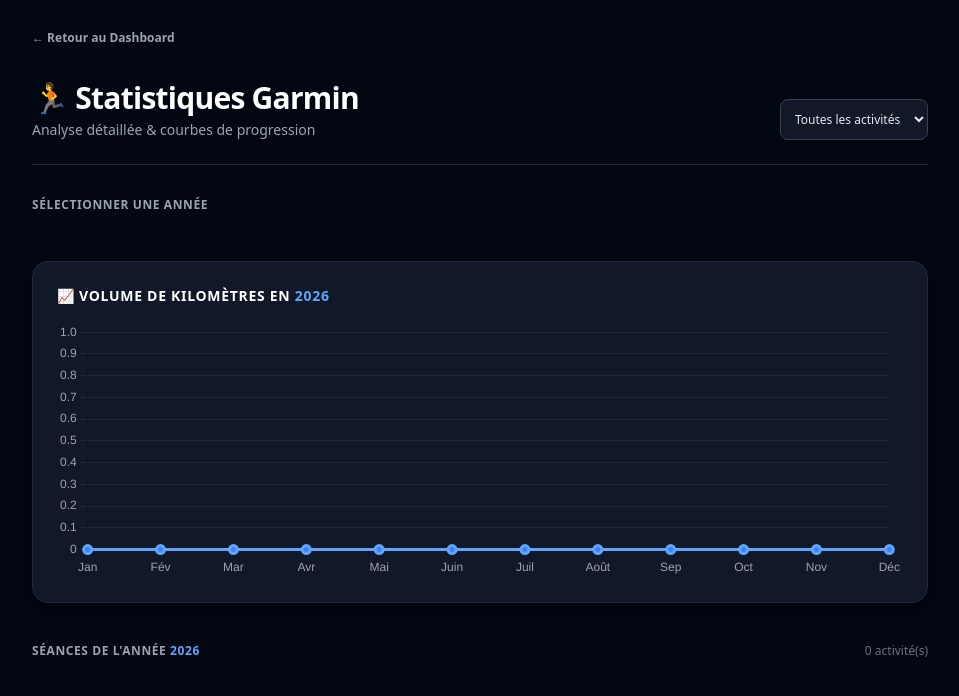
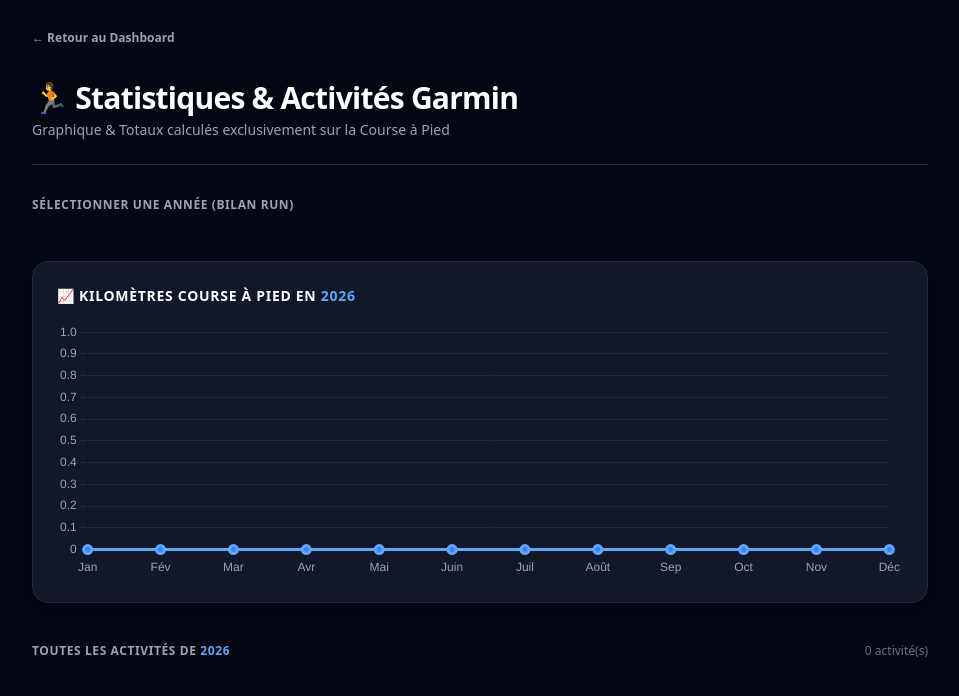
Before and after one commit to PendrePilm/DashBoard, a FastAPI app: page /running in a window 1280 px wide. Shown: the top 696 px of the page, without its empty margins (160-1119 px from the left). Run offline with FastAPI, Linux system fonts and the light colour scheme; some libraries are stand-ins or nearby versions.

Commit message:
Affichage de tous les sports dans la liste avec logos distincts

```diff
--- a/main.py
+++ b/main.py
@@ -26,15 +26,12 @@ def get_garmin_data(limit=150):
             "count": 0,
             "km": 0.0,
             "hours": 0.0,
-            "monthly_km": [0.0] * 12,
-            "types": defaultdict(int)
+            "monthly_km": [0.0] * 12
         })
 
         for act in raw_activities:
-            dist_m = act.get("distance", 0)
-            duration_sec = act.get("duration", 0)
-            date_str = act.get("startTimeLocal", "")[:10]  # "YYYY-MM-DD"
-
+            raw_type = act.get("activityType", {}).get("typeKey", "").lower()
+            date_str = act.get("startTimeLocal", "")[:10]
             if not date_str:
                 continue
 
@@ -42,16 +39,34 @@ def get_garmin_data(limit=150):
             year = str(dt.year)
             month_idx = dt.month - 1
 
+            dist_m = act.get("distance", 0)
+            duration_sec = act.get("duration", 0)
             dist_km = round(dist_m / 1000, 2)
             duration_min = round(duration_sec / 60)
-            act_type = act.get("activityType", {}).get("typeKey", "running").capitalize()
 
-            # Statistiques par année
-            yearly_stats[year]["count"] += 1
-            yearly_stats[year]["km"] += dist_km
-            yearly_stats[year]["hours"] += duration_sec / 3600
-            yearly_stats[year]["monthly_km"][month_idx] += dist_km
-            yearly_stats[year]["types"][act_type] += 1
+            # Identification du type pour l'icône/affichage
+            if "running" in raw_type or "run" in raw_type:
+                act_type = "Running"
+                is_run = True
+            elif "cycling" in raw_type or "bike" in raw_type:
+                act_type = "Cycling"
+                is_run = False
+            elif "swimming" in raw_type or "swim" in raw_type:
+                act_type = "Swimming"
+                is_run = False
+            elif "walking" in raw_type or "hiking" in raw_type:
+                act_type = "Walking"
+                is_run = False
+            else:
+                act_type = raw_type.capitalize()
+                is_run = False
+
+            # Cumul des stats annuelles UNIQUEMENT si c'est du Running
+            if is_run:
+                yearly_stats[year]["count"] += 1
+                yearly_stats[year]["km"] += dist_km
+                yearly_stats[year]["hours"] += duration_sec / 3600
+                yearly_stats[year]["monthly_km"][month_idx] += dist_km
 
             # Calcul de l'allure (min/km)
             pace_str = ""
@@ -61,9 +76,11 @@ def get_garmin_data(limit=150):
                 pace_sec = int((pace - pace_min) * 60)
                 pace_str = f"{pace_min}:{pace_sec:02d} /km"
 
+            # ON AJOUTE TOUTES LES ACTIVITÉS DANS LA LISTE
             activities.append({
                 "name": act.get("activityName", "Activité"),
                 "type": act_type,
+                "is_run": is_run,
                 "distance": dist_km,
                 "duration": duration_min,
                 "pace": pace_str,
@@ -72,7 +89,6 @@ def get_garmin_data(limit=150):
                 "year": year
             })
 
-        # Dictionnaire obligatoire pour Jinja2 (.items())
         formatted_yearly = {}
         for yr in sorted(yearly_stats.keys(), reverse=True):
             formatted_yearly[yr] = {
@@ -80,22 +96,17 @@ def get_garmin_data(limit=150):
                 "count": yearly_stats[yr]["count"],
                 "total_km": round(yearly_stats[yr]["km"], 1),
                 "total_hours": round(yearly_stats[yr]["hours"], 1),
-                "monthly_km": [round(x, 1) for x in yearly_stats[yr]["monthly_km"]],
-                "types": dict(yearly_stats[yr]["types"])
+                "monthly_km": [round(x, 1) for x in yearly_stats[yr]["monthly_km"]]
             }
 
         return formatted_yearly, activities
     except Exception as e:
         print(f"Erreur Garmin : {e}")
-        # Dictionnaire vide {} pour éviter l'erreur Jinja2
         return {}, []
 
 @app.get("/", response_class=HTMLResponse)
 def home(request: Request):
-    return templates.TemplateResponse(
-        request=request,
-        name="index.html"
-    )
+    return templates.TemplateResponse(request=request, name="index.html")
 
 @app.get("/running", response_class=HTMLResponse)
 def running_page(request: Request):
--- a/templates/running.html
+++ b/templates/running.html
@@ -5,13 +5,12 @@
     <meta name="viewport" content="width=device-width, initial-scale=1.0">
     <title>Statistiques Garmin</title>
     <script src="https://cdn.tailwindcss.com"></script>
-    <!-- Graphiques avec Chart.js -->
     <script src="https://cdn.jsdelivr.net/npm/chart.js"></script>
 </head>
 <body class="bg-gray-950 text-gray-100 min-h-screen p-6 font-sans">
     <div class="max-w-4xl mx-auto space-y-8">
 
-        <!-- Navigation Retour -->
+        <!-- Retour -->
         <div>
             <a href="/" class="inline-flex items-center text-xs font-semibold text-gray-400 hover:text-white transition-colors">
                 &larr; Retour au Dashboard
@@ -19,25 +18,14 @@
         </div>
 
         <!-- En-tête -->
-        <header class="pb-6 border-b border-gray-800 flex justify-between items-end">
-            <div>
-                <h1 class="text-3xl font-extrabold text-white tracking-tight">🏃 Statistiques Garmin</h1>
-                <p class="text-sm text-gray-400 mt-1">Analyse détaillée & courbes de progression</p>
-            </div>
-            <!-- Filtre Type d'activité -->
-            <div>
-                <select id="typeFilter" onchange="filterActivities()" class="bg-gray-900 border border-gray-700 text-xs text-gray-200 rounded-lg p-2.5 focus:ring-blue-500 focus:border-blue-500">
-                    <option value="ALL">Toutes les activités</option>
-                    <option value="Running">Course à pied</option>
-                    <option value="Cycling">Vélo</option>
-                    <option value="Walking">Marche</option>
-                </select>
-            </div>
+        <header class="pb-6 border-b border-gray-800">
+            <h1 class="text-3xl font-extrabold text-white tracking-tight">🏃 Statistiques & Activités Garmin</h1>
+            <p class="text-sm text-gray-400 mt-1">Graphique & Totaux calculés exclusivement sur la Course à Pied</p>
         </header>
 
-        <!-- Section Années (Sélectionnable) -->
+        <!-- Cartes Annuelles (Stats Course Uniquement) -->
         <section>
-            <h2 class="text-xs font-semibold text-gray-400 uppercase tracking-wider mb-4">Sélectionner une Année</h2>
+            <h2 class="text-xs font-semibold text-gray-400 uppercase tracking-wider mb-4">Sélectionner une Année (Bilan Run)</h2>
             <div class="grid grid-cols-1 sm:grid-cols-2 lg:grid-cols-3 gap-4" id="yearCards">
                 {% for year, stat in yearly_stats.items() %}
                 <div onclick="selectYear('{{ year }}')" id="card-{{ year }}"
@@ -45,16 +33,16 @@
                     <div class="flex justify-between items-center mb-3">
                         <span class="text-2xl font-black text-white tracking-wide">{{ year }}</span>
                         <span class="px-2.5 py-0.5 text-xs font-semibold bg-blue-500/10 text-blue-400 border border-blue-500/20 rounded-full">
-                            {{ stat.count }} sorties
+                            {{ stat.count }} run{% if stat.count > 1 %}s{% endif %}
                         </span>
                     </div>
                     <div class="grid grid-cols-2 gap-2 pt-2 border-t border-gray-800/80">
                         <div>
-                            <p class="text-xs text-gray-500">Total Borne</p>
+                            <p class="text-xs text-gray-500">Distance Run</p>
                             <p class="text-xl font-bold text-blue-400">{{ stat.total_km }} <span class="text-xs font-normal text-gray-400">km</span></p>
                         </div>
                         <div>
-                            <p class="text-xs text-gray-500">Heures</p>
+                            <p class="text-xs text-gray-500">Heures Run</p>
                             <p class="text-xl font-bold text-emerald-400">{{ stat.total_hours }} <span class="text-xs font-normal text-gray-400">h</span></p>
                         </div>
                     </div>
@@ -63,23 +51,21 @@
             </div>
         </section>
 
-        <!-- Section Graphique Dynamique -->
+        <!-- Graphique (Km Course Uniquement) -->
         <section class="bg-gray-900 border border-gray-800 rounded-2xl p-6 shadow-xl">
-            <div class="flex justify-between items-center mb-4">
-                <h2 class="text-sm font-bold text-white uppercase tracking-wider">
-                    📈 Volume de kilomètres en <span id="chartYearTitle" class="text-blue-400">{{ current_year }}</span>
-                </h2>
-            </div>
+            <h2 class="text-sm font-bold text-white uppercase tracking-wider mb-4">
+                📈 Kilomètres Course à Pied en <span id="chartYearTitle" class="text-blue-400">{{ current_year }}</span>
+            </h2>
             <div class="h-64 relative">
                 <canvas id="kmChart"></canvas>
             </div>
         </section>
 
-        <!-- Liste des activités filtrées -->
+        <!-- Liste complète de toutes les activités de l'année -->
         <section class="space-y-4 pt-2">
             <div class="flex justify-between items-center mb-4">
                 <h2 class="text-xs font-semibold text-gray-400 uppercase tracking-wider">
-                    Séances de l'année <span id="listYearTitle" class="text-blue-400">{{ current_year }}</span>
+                    Toutes les activités de <span id="listYearTitle" class="text-blue-400">{{ current_year }}</span>
                 </h2>
                 <span id="activityCount" class="text-xs text-gray-500"></span>
             </div>
@@ -87,14 +73,18 @@
             <div id="activitiesList" class="space-y-3">
                 {% for act in activities %}
                 <div class="activity-item bg-gray-900 border border-gray-800 hover:border-gray-700 transition-all rounded-xl p-5 shadow-lg flex flex-col md:flex-row md:items-center justify-between gap-4"
-                     data-year="{{ act.year }}" data-type="{{ act.type }}">
+                     data-year="{{ act.year }}">
                     <div class="flex items-start space-x-4">
-                        <div class="w-12 h-12 bg-blue-500/10 rounded-xl text-blue-400 flex items-center justify-center font-bold text-xl flex-shrink-0">
-                            🏃
+                        <div class="w-12 h-12 bg-blue-500/10 rounded-xl text-blue-400 flex items-center justify-center font-bold text-2xl flex-shrink-0">
+                            {% if act.type == 'Running' %}🏃
+                            {% elif act.type == 'Cycling' %}🚴
+                            {% elif act.type == 'Swimming' %}🏊
+                            {% elif act.type == 'Walking' %}🥾
+                            {% else %}🎯{% endif %}
                         </div>
                         <div>
                             <h3 class="font-bold text-white text-base">{{ act.name }}</h3>
-                            <div class="flex flex-wrap items-center gap-2 text-xs text-gray-400 mt-1">
+                            <div class="flex items-center gap-2 text-xs text-gray-400 mt-1">
                                 <span class="bg-gray-800 px-2.5 py-0.5 rounded text-gray-300 font-medium">{{ act.type }}</span>
                                 <span>📅 {{ act.date }}</span>
                             </div>
@@ -126,13 +116,11 @@
 
     </div>
 
-    <!-- Script JavaScript pour l'interactivité et les graphiques -->
     <script>
         const yearlyData = {{ yearly_stats | tojson }};
         let selectedYear = "{{ current_year }}";
         let chartInstance = null;
 
-        // Initialisation du graphique
         function initChart(year) {
             const ctx = document.getElementById('kmChart').getContext('2d');
             const dataForYear = yearlyData[year] ? yearlyData[year].monthly_km : Array(12).fill(0);
@@ -146,7 +134,7 @@
                 data: {
                     labels: ['Jan', 'Fév', 'Mar', 'Avr', 'Mai', 'Juin', 'Juil', 'Août', 'Sep', 'Oct', 'Nov', 'Déc'],
                     datasets: [{
-                        label: 'Kilomètres parcourus',
+                        label: 'Km Course à pied',
                         data: dataForYear,
                         borderColor: '#60a5fa',
                         backgroundColor: 'rgba(96, 165, 250, 0.15)',
@@ -169,11 +157,9 @@
             });
         }
 
-        // Sélectionner une année
         function selectYear(year) {
             selectedYear = year;
 
-            // Mise à jour visuelle des cartes
             document.querySelectorAll('.year-card').forEach(card => {
                 card.classList.remove('border-blue-500', 'ring-2', 'ring-blue-500');
                 card.classList.add('border-gray-800');
@@ -184,29 +170,20 @@
                 activeCard.classList.add('border-blue-500', 'ring-2', 'ring-blue-500');
             }
 
-            // Mettre à jour les titres
             document.getElementById('chartYearTitle').innerText = year;
             document.getElementById('listYearTitle').innerText = year;
 
-            // Mettre à jour le graphique et les filtres
             initChart(year);
             filterActivities();
         }
 
-        // Filtrer les activités selon l'année et le type sélectionné
         function filterActivities() {
-            const selectedType = document.getElementById('typeFilter').value;
             const items = document.querySelectorAll('.activity-item');
             let visibleCount = 0;
 
             items.forEach(item => {
                 const itemYear = item.getAttribute('data-year');
-                const itemType = item.getAttribute('data-type');
-
-                const matchYear = (itemYear === selectedYear);
-                const matchType = (selectedType === 'ALL' || itemType === selectedType);
-
-                if (matchYear && matchType) {
+                if (itemYear === selectedYear) {
                     item.style.display = 'flex';
                     visibleCount++;
                 } else {
@@ -217,7 +194,6 @@
             document.getElementById('activityCount').innerText = `${visibleCount} activité(s)`;
         }
 
-        // Au chargement initial
         document.addEventListener('DOMContentLoaded', () => {
             selectYear(selectedYear);
         });
```
